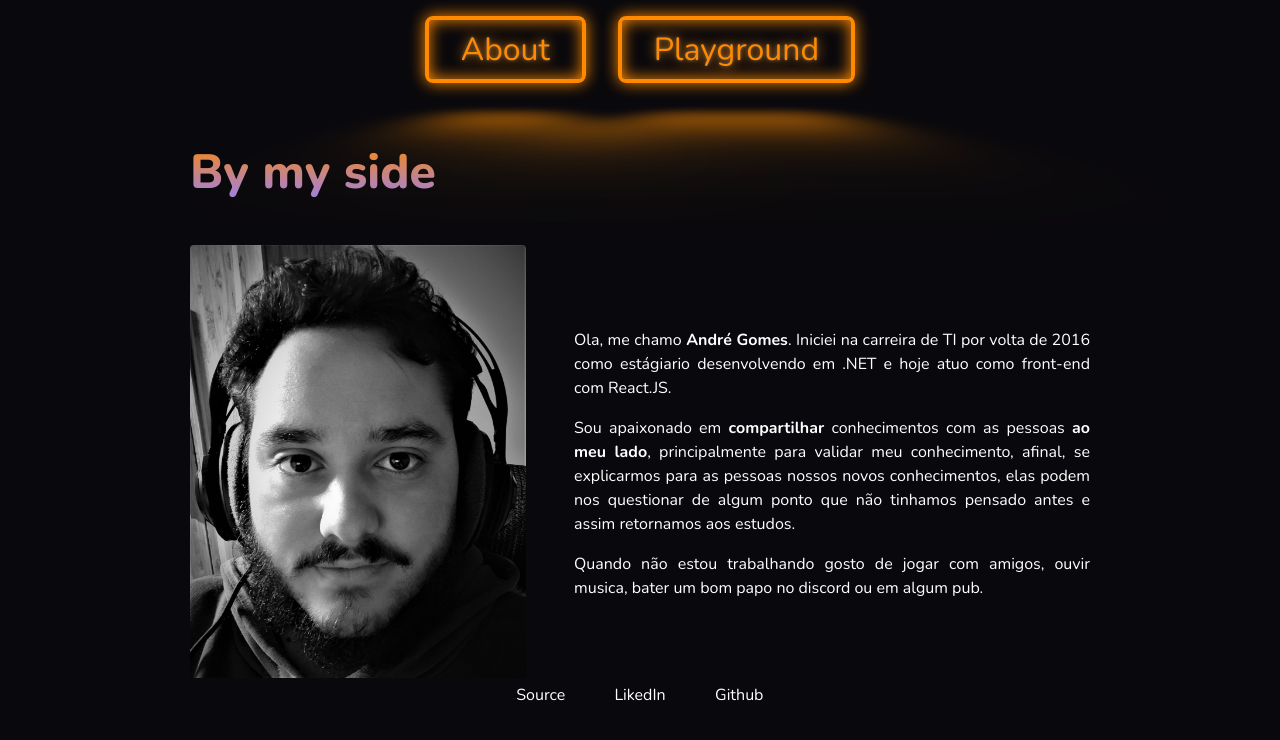
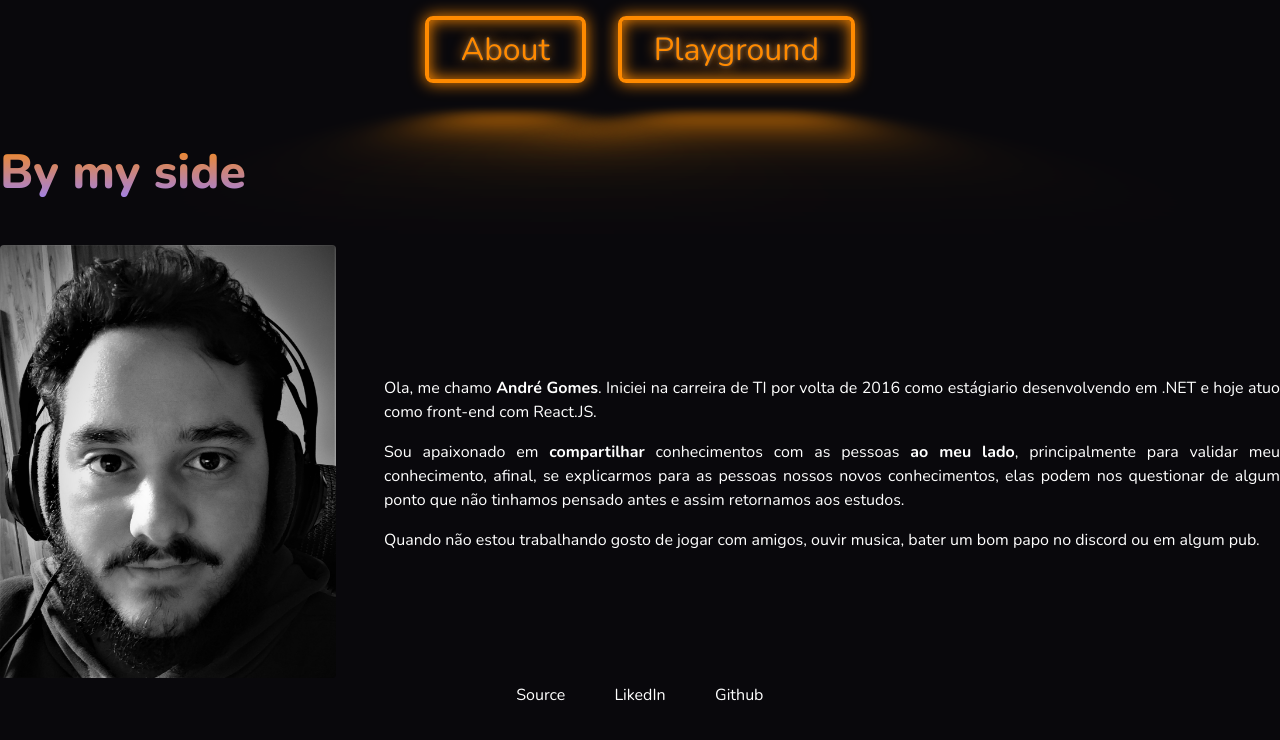
Before and after one commit to afgomesdev/Portfolio, a Next.js app: page / in a window 1280 px wide. Shown: the top 740 px of the page. Built offline with nearby package versions, Linux system fonts and the light colour scheme.

Commit message:
fix: change name variable max-width-text

```diff
--- a/components/AboutMe/styles.ts
+++ b/components/AboutMe/styles.ts
@@ -9,7 +9,7 @@ export const Container = styled.section`
 export const Content = styled.div`
   display: flex;
   flex-direction: column;
-  max-width: var(--max-width-text);
+  max-width: var(--max-width-container);
 
   h1 {
     font-weight: 800;
```
